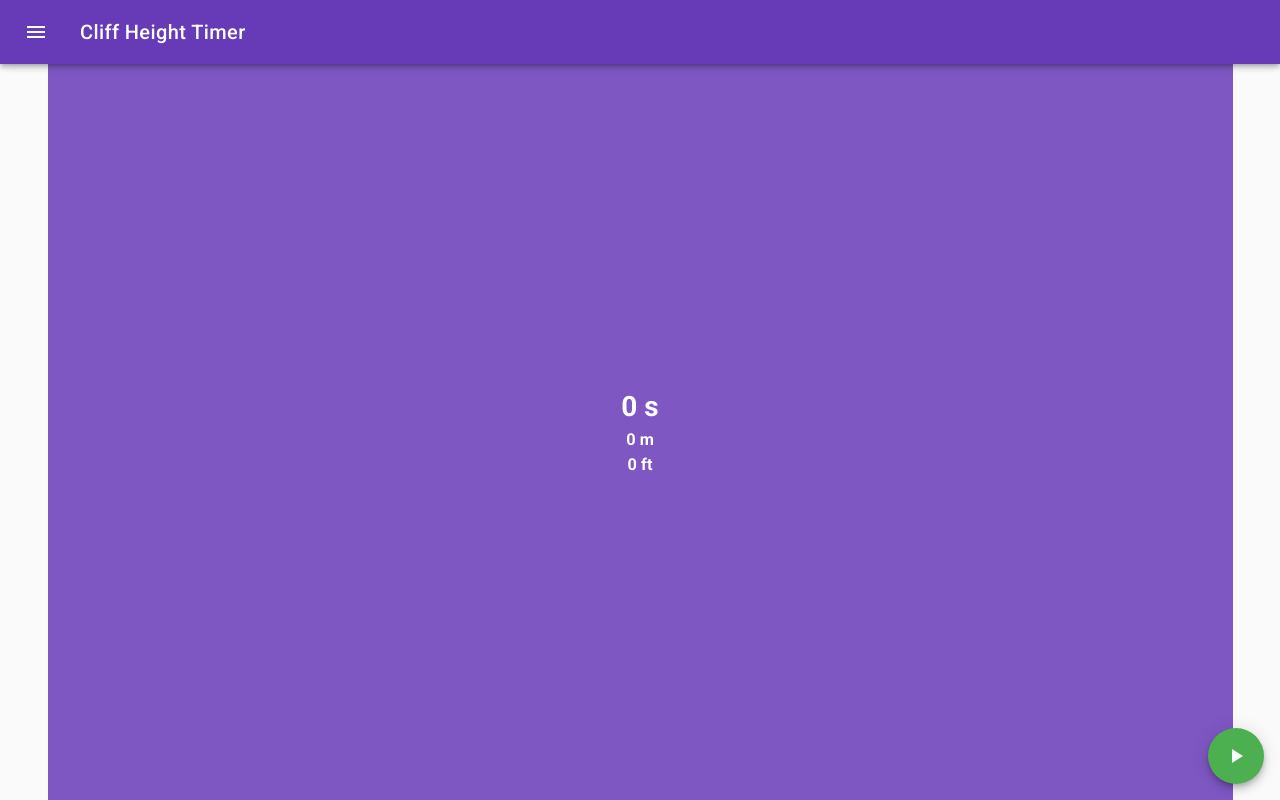
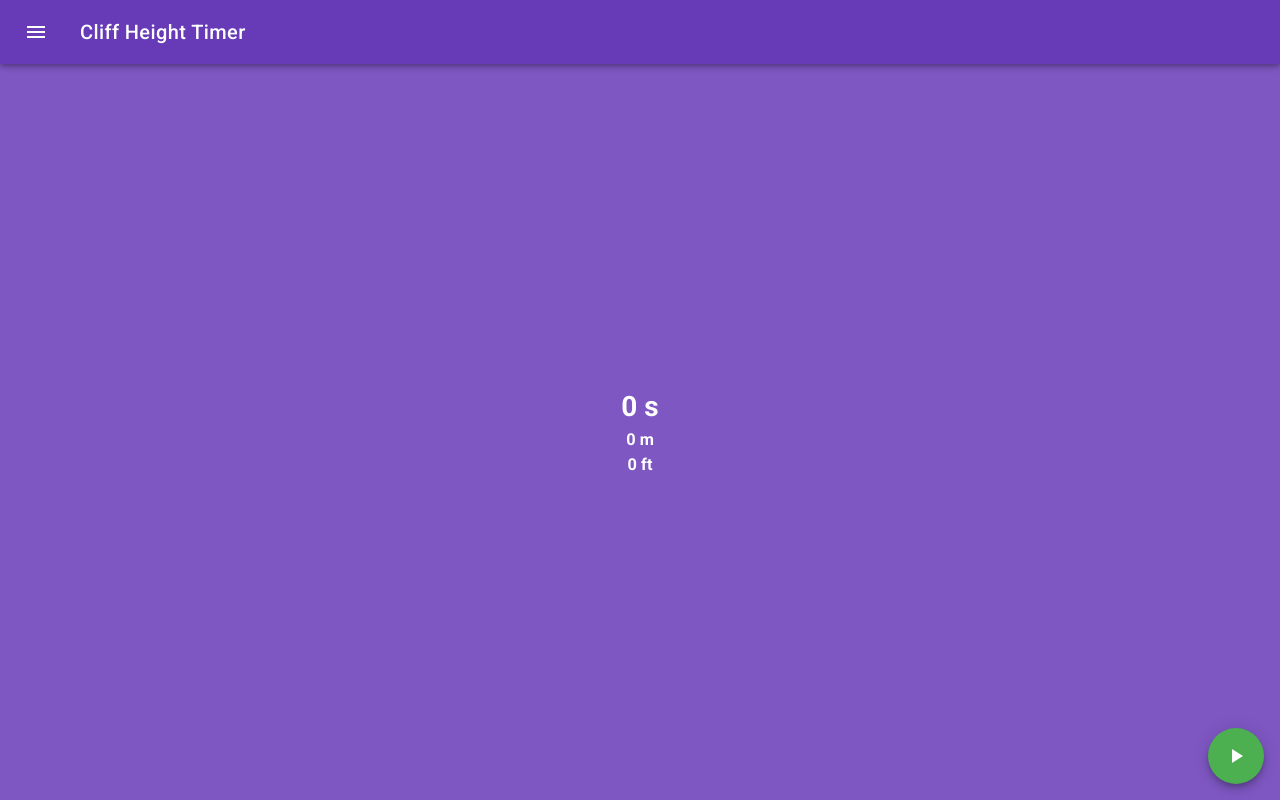
Before and after one commit to c4software/Cliff-Height-Timer-VueJS, a Vue app: page /#/ in a window 1280 px wide. Built offline with nearby package versions, Linux system fonts and the light colour scheme.

Commit message:
Fix Home width

```diff
--- a/src/App.vue
+++ b/src/App.vue
@@ -2,7 +2,7 @@
   <v-app toolbar fill-height>
     <myToolbar />
     <v-content>
-      <v-container pa-0 fill-height>
+      <v-container pa-0 fill-height fluid>
         <router-view></router-view>
       </v-container>
     </v-content>
--- a/src/views/Home.vue
+++ b/src/views/Home.vue
@@ -1,5 +1,5 @@
 <template>
-  <v-container fill-height class="middle-centered deep-purple lighten-1">
+  <v-container fill-height class="middle-centered deep-purple lighten-1" fluid>
     <div class="home">
       <h1>{{ time }} s</h1>
       <h3>{{ m }} m</h3>
```
